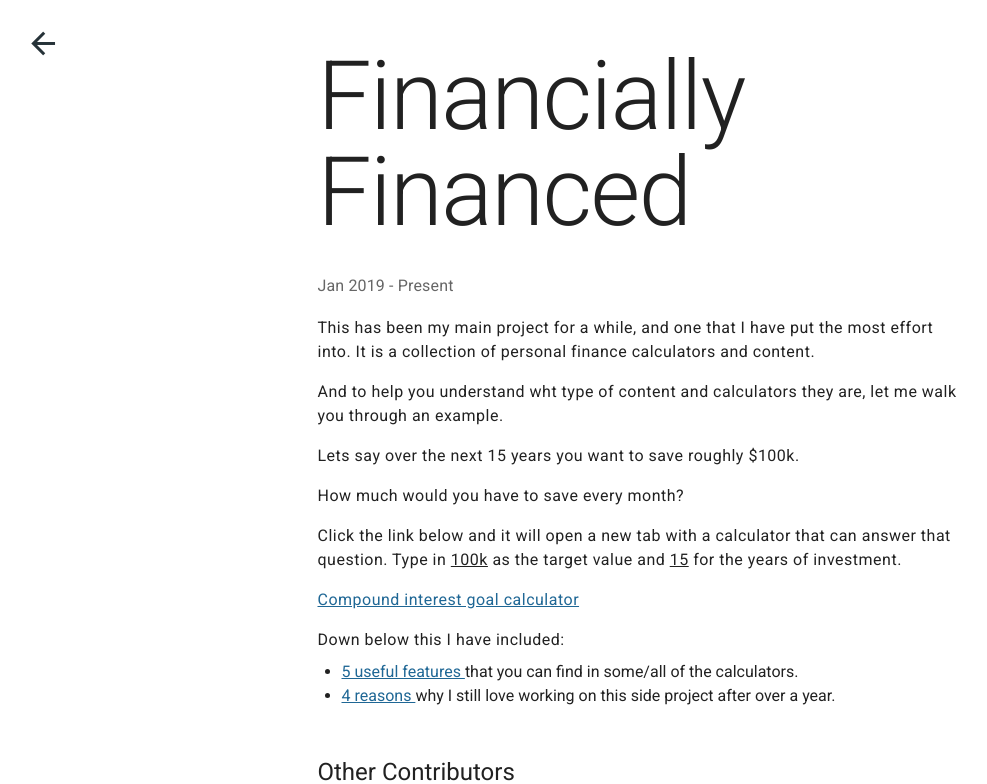
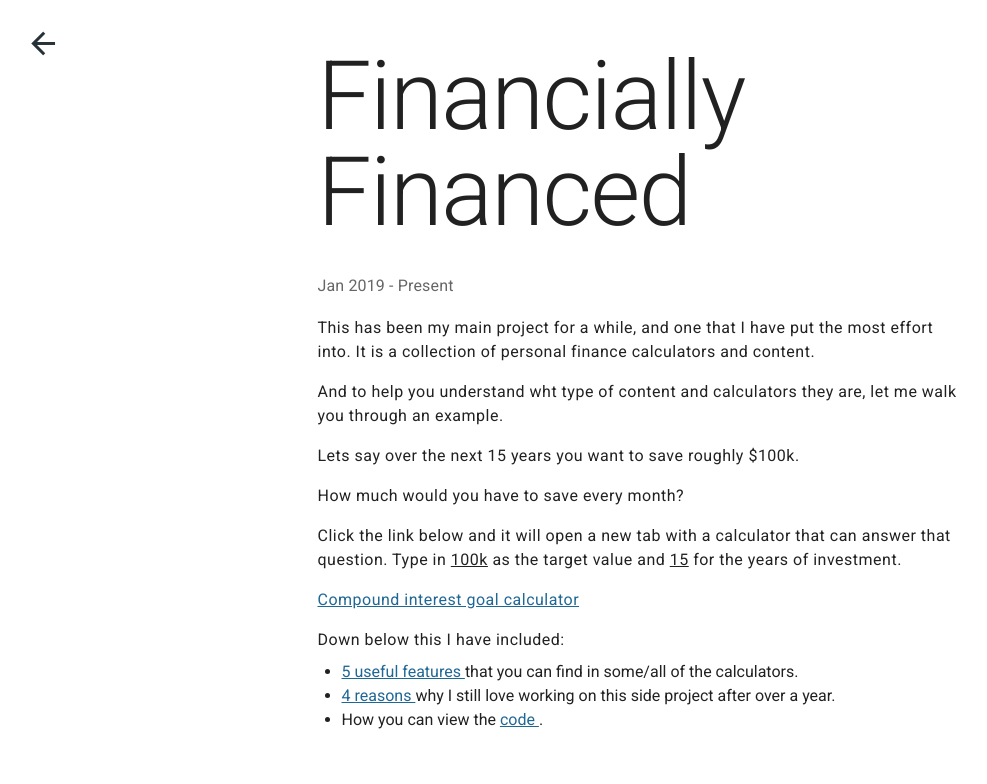
Before and after one commit to Steven-Cleary/steven-cleary, a Nuxt app: page /financially-financed in a window 1280 px wide. Shown: the top 784 px of the page, without its empty margins (1-988 px from the left). Built offline with nearby package versions, Linux system fonts and the light colour scheme.

Commit message:
added content on how to see the code to financially financed

```diff
--- a/pages/financially-financed.vue
+++ b/pages/financially-financed.vue
@@ -67,7 +67,25 @@
         </a>
         why I still love working on this side project after over a year.
       </li>
+
+      <li>
+        How you can view the
+        <a
+          href="#code"
+          @click="
+            $vuetify.goTo('#code', {
+              duration: 300,
+              easing: 'easeInOutCubic',
+              offset: -50,
+            })
+          "
+        >
+          code
+        </a>
+        .
+      </li>
     </ul>
+
     <div class="text-h5 mt-12">Other Contributors</div>
     <div class="body-1 my-4">
       Anastasia Huff
@@ -151,7 +169,8 @@
         the web.
       </div>
     </div>
-    <div class="body-1 my-4 mt-8">
+    <div id="code" class="text-h5 mt-12">Where is the code?</div>
+    <div class="body-1 my-4">
       If you have read this far you may want to see the code. If you do, then
       send me an email. In the footer below I have attached an email where you
       can reach me.
```
